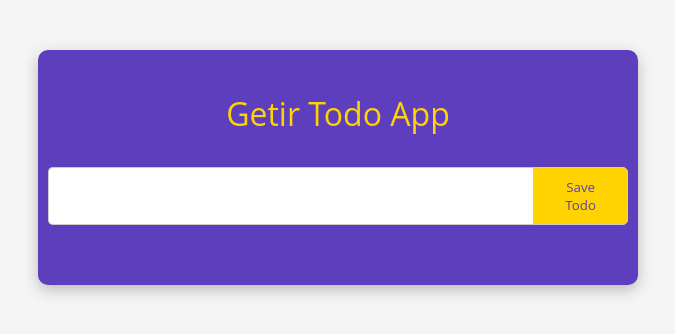
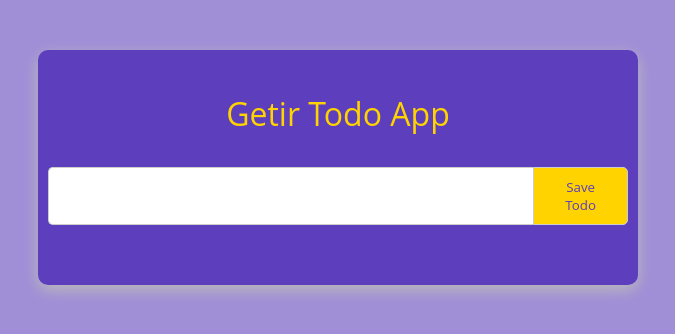
Before and after one commit to tolunaytezcan/todo-app, a React (Create React App) app: page / in a window 1280 px wide. Shown: the top 334 px of the page, without its empty margins (302-977 px from the left). Built offline with nearby package versions, Linux system fonts and the light colour scheme.

Commit message:
Change background color

```diff
--- a/src/index.css
+++ b/src/index.css
@@ -6,5 +6,5 @@
 body {
 	margin: 0;
 	padding: 0;
-	background-color: #f5f5f5;
+	background-color: #5d3ebc95;
 }
```
